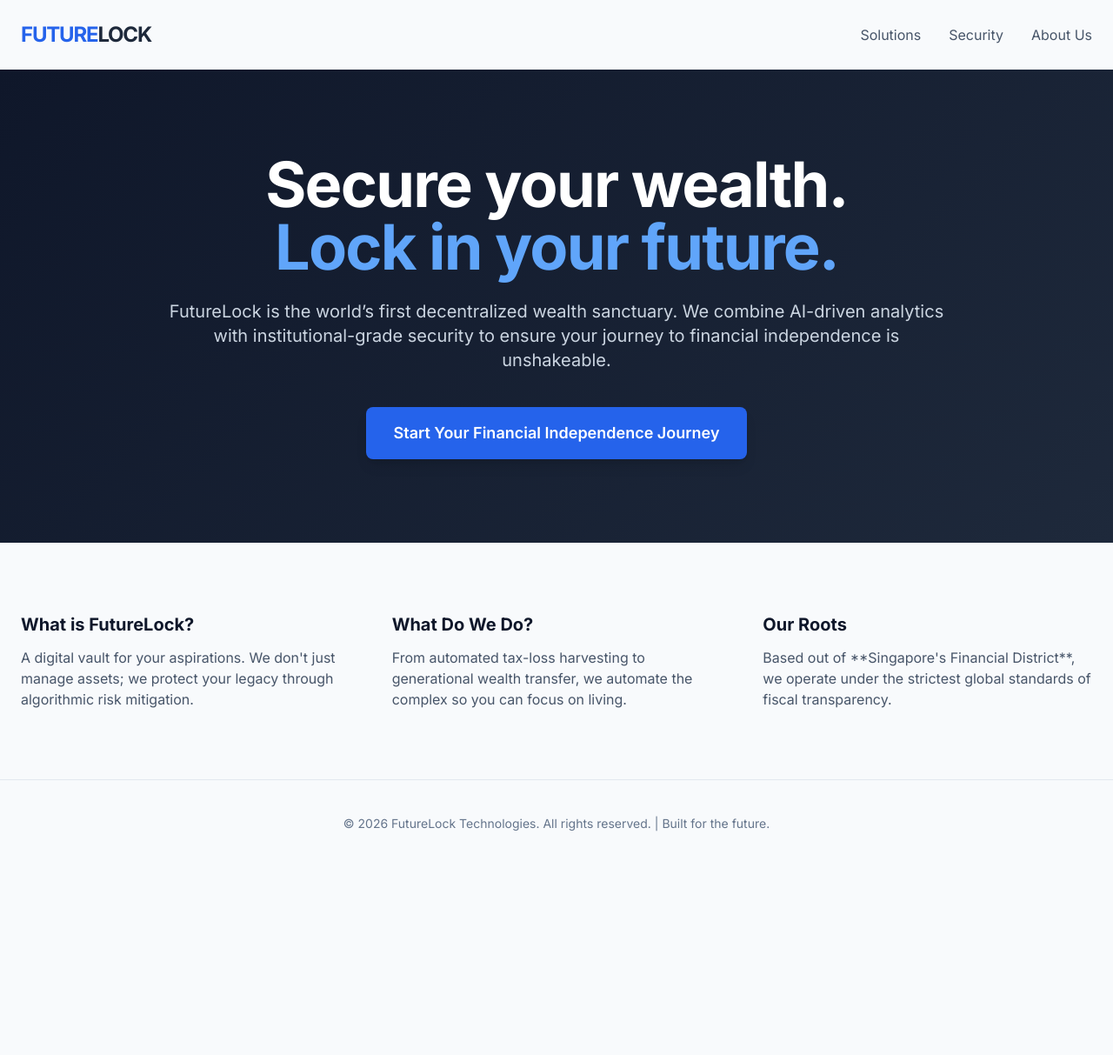
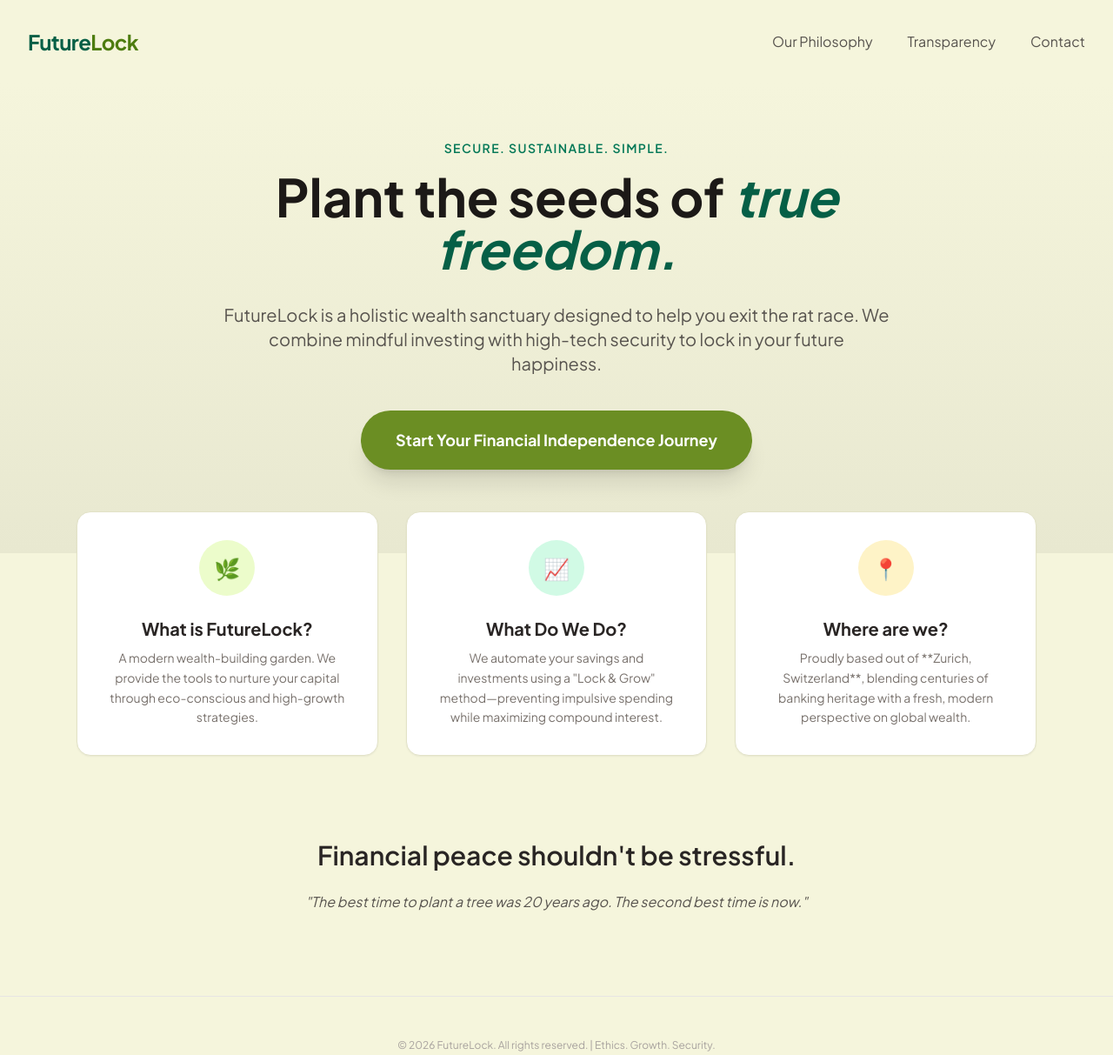
Before and after one commit to shreeyapgdm26g-hash/futurelock-, a plain HTML site: page index.html in a window 1280 px wide. Shown: the whole page at 87% size. Before the commit the page ends 997 px from the top, so only its background shows below. Drawn offline with nearby package versions, Linux system fonts and the light colour scheme.

Commit message:
Update index.html

```diff
--- a/index.html
+++ b/index.html
@@ -3,60 +3,90 @@
 <head>
     <meta charset="UTF-8">
     <meta name="viewport" content="width=device-width, initial-scale=1.0">
-    <title>FutureLock | Secure Your Tomorrow</title>
+    <title>FutureLock | Grow Your Freedom</title>
     <script src="https://cdn.tailwindcss.com"></script>
-    <link href="https://fonts.googleapis.com/css2?family=Inter:wght@300;400;600;700&display=swap" rel="stylesheet">
+    <link href="https://fonts.googleapis.com/css2?family=Plus+Jakarta+Sans:wght@300;400;600;700&display=swap" rel="stylesheet">
     <style>
-        body { font-family: 'Inter', sans-serif; }
-        .gradient-bg {
-            background: linear-gradient(135deg, #0f172a 0%, #1e293b 100%);
+        body {
+            font-family: 'Plus Jakarta Sans', sans-serif;
+            background-color: #F5F5DC; /* Soft Beige */
+        }
+        .hero-gradient {
+            background: linear-gradient(180deg, #F5F5DC 0%, #E8E8D0 100%);
+        }
+        .btn-sage {
+            background-color: #6B8E23; /* Olive/Sage Green */
+            color: white;
+            transition: transform 0.2s ease;
+        }
+        .btn-sage:hover {
+            background-color: #556B2F;
+            transform: translateY(-2px);
+        }
+        .card {
+            background-color: #FFFFFF;
+            border: 1px solid #E2E2C7;
         }
     </style>
 </head>
-<body class="bg-slate-50 text-slate-900">
+<body class="text-stone-800">
 
-    <nav class="p-6 flex justify-between items-center max-w-7xl mx-auto">
-        <div class="text-2xl font-bold tracking-tighter text-blue-600">FUTURE<span class="text-slate-800">LOCK</span></div>
-        <div class="space-x-8 hidden md:flex font-medium text-slate-600">
-            <a href="#" class="hover:text-blue-600 transition">Solutions</a>
-            <a href="#" class="hover:text-blue-600 transition">Security</a>
-            <a href="#" class="hover:text-blue-600 transition">About Us</a>
+    <nav class="p-8 flex justify-between items-center max-w-7xl mx-auto">
+        <div class="text-2xl font-bold tracking-tight text-emerald-800">
+            Future<span class="text-lime-700">Lock</span>
+        </div>
+        <div class="hidden md:flex space-x-10 font-medium text-stone-600">
+            <a href="#" class="hover:text-emerald-800 transition">Our Philosophy</a>
+            <a href="#" class="hover:text-emerald-800 transition">Transparency</a>
+            <a href="#" class="hover:text-emerald-800 transition">Contact</a>
         </div>
     </nav>
 
-    <header class="gradient-bg py-24 px-6 text-white text-center">
-        <div class="max-w-4xl mx-auto">
-            <h1 class="text-5xl md:text-7xl font-bold mb-6 tracking-tight">
-                Secure your wealth. <br><span class="text-blue-400">Lock in your future.</span>
+    <header class="hero-gradient pt-16 pb-24 px-6 text-center">
+        <div class="max-w-3xl mx-auto">
+            <span class="uppercase tracking-widest text-sm font-semibold text-emerald-700 mb-4 block">Secure. Sustainable. Simple.</span>
+            <h1 class="text-5xl md:text-6xl font-bold mb-8 leading-tight text-stone-900">
+                Plant the seeds of <span class="italic text-emerald-800">true freedom.</span>
             </h1>
-            <p class="text-lg md:text-xl text-slate-300 mb-10 leading-relaxed">
-                FutureLock is the world’s first decentralized wealth sanctuary. We combine AI-driven analytics with institutional-grade security to ensure your journey to financial independence is unshakeable.
+            <p class="text-lg md:text-xl text-stone-600 mb-10 leading-relaxed">
+                FutureLock is a holistic wealth sanctuary designed to help you exit the rat race. We combine mindful investing with high-tech security to lock in your future happiness.
             </p>
-            <div class="flex flex-col md:flex-row justify-center gap-4">
-                <a href="onboarding.html" class="bg-blue-600 hover:bg-blue-700 text-white px-8 py-4 rounded-lg font-semibold text-lg transition shadow-lg">
-                    Start Your Financial Independence Journey
-                </a>
-            </div>
+
+            <a href="onboarding.html" class="btn-sage px-10 py-5 rounded-full font-bold text-lg inline-block shadow-xl">
+                Start Your Financial Independence Journey
+            </a>
         </div>
     </header>
 
-    <section class="max-w-7xl mx-auto py-20 px-6 grid md:grid-cols-3 gap-12">
-        <div>
-            <h3 class="text-xl font-bold mb-3">What is FutureLock?</h3>
-            <p class="text-slate-600">A digital vault for your aspirations. We don't just manage assets; we protect your legacy through algorithmic risk mitigation.</p>
-        </div>
-        <div>
-            <h3 class="text-xl font-bold mb-3">What Do We Do?</h3>
-            <p class="text-slate-600">From automated tax-loss harvesting to generational wealth transfer, we automate the complex so you can focus on living.</p>
-        </div>
-        <div>
-            <h3 class="text-xl font-bold mb-3">Our Roots</h3>
-            <p class="text-slate-600">Based out of **Singapore's Financial District**, we operate under the strictest global standards of fiscal transparency.</p>
+    <section class="max-w-6xl mx-auto -mt-12 px-6">
+        <div class="grid md:grid-cols-3 gap-8">
+            <div class="card p-8 rounded-2xl shadow-sm text-center">
+                <div class="w-16 h-16 bg-lime-100 rounded-full flex items-center justify-center mx-auto mb-6 text-2xl text-lime-700">🌿</div>
+                <h3 class="text-xl font-bold mb-2">What is FutureLock?</h3>
+                <p class="text-stone-500 text-sm leading-relaxed">A modern wealth-building garden. We provide the tools to nurture your capital through eco-conscious and high-growth strategies.</p>
+            </div>
+            <div class="card p-8 rounded-2xl shadow-sm text-center">
+                <div class="w-16 h-16 bg-emerald-100 rounded-full flex items-center justify-center mx-auto mb-6 text-2xl text-emerald-700">📈</div>
+                <h3 class="text-xl font-bold mb-2">What Do We Do?</h3>
+                <p class="text-stone-500 text-sm leading-relaxed">We automate your savings and investments using a "Lock & Grow" method—preventing impulsive spending while maximizing compound interest.</p>
+            </div>
+            <div class="card p-8 rounded-2xl shadow-sm text-center">
+                <div class="w-16 h-16 bg-amber-100 rounded-full flex items-center justify-center mx-auto mb-6 text-2xl text-amber-700">📍</div>
+                <h3 class="text-xl font-bold mb-2">Where are we?</h3>
+                <p class="text-stone-500 text-sm leading-relaxed">Proudly based out of **Zurich, Switzerland**, blending centuries of banking heritage with a fresh, modern perspective on global wealth.</p>
+            </div>
         </div>
     </section>
 
-    <footer class="border-t border-slate-200 py-10 text-center text-slate-500 text-sm">
-        <p>&copy; 2026 FutureLock Technologies. All rights reserved. | Built for the future.</p>
+    <section class="py-24 text-center">
+        <div class="max-w-2xl mx-auto px-6">
+            <h2 class="text-3xl font-semibold mb-6">Financial peace shouldn't be stressful.</h2>
+            <p class="text-stone-600 italic">"The best time to plant a tree was 20 years ago. The second best time is now."</p>
+        </div>
+    </section>
+
+    <footer class="py-12 text-center text-stone-400 text-xs border-t border-stone-200">
+        <p>© 2026 FutureLock. All rights reserved. | Ethics. Growth. Security.</p>
     </footer>
 
 </body>
```
